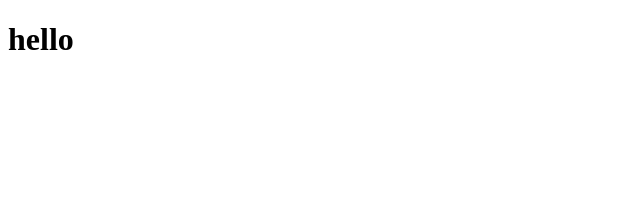
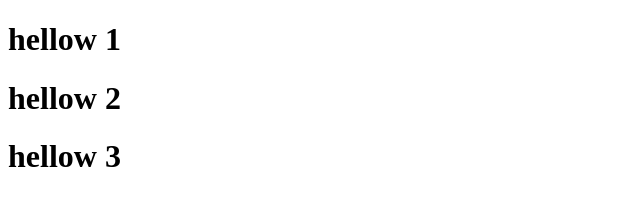
Before and after one commit to arafatrahman5791/demo, a plain HTML site: page index.html in a window 1280 px wide. Shown: the whole page, without its empty margins (0-640 px from the left). Drawn offline with Linux system fonts and the light colour scheme.

Commit message:
add new two header

```diff
--- a/index.html
+++ b/index.html
@@ -6,6 +6,10 @@
     <title>Document</title>
 </head>
 <body>
-    <h1>hello</h1>
+
+     <h1>hellow 1</h1>
+      <h1>hellow 2</h1>
+      <h1>hellow 3</h1>
+
 </body>
 </html>
```
